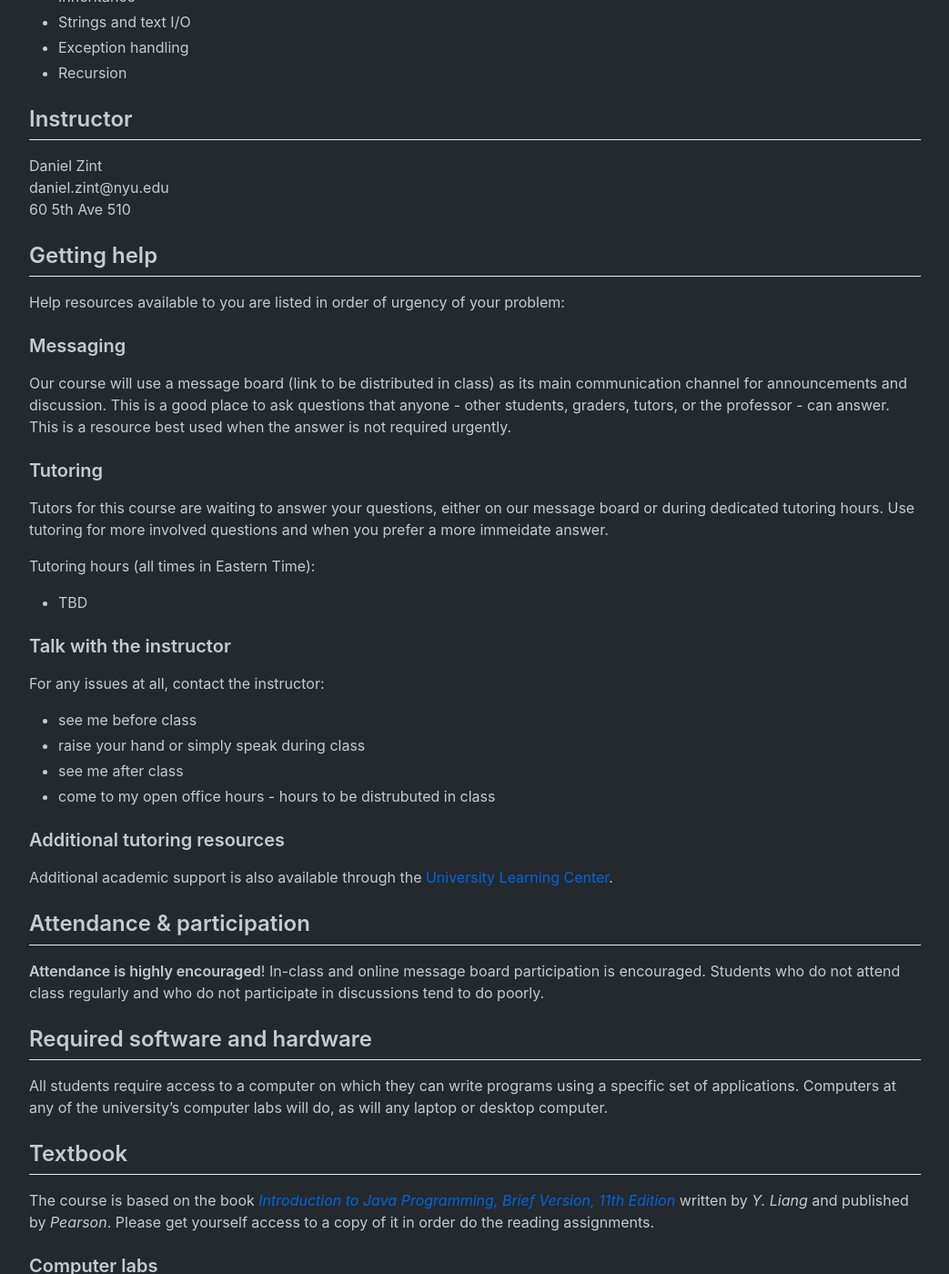
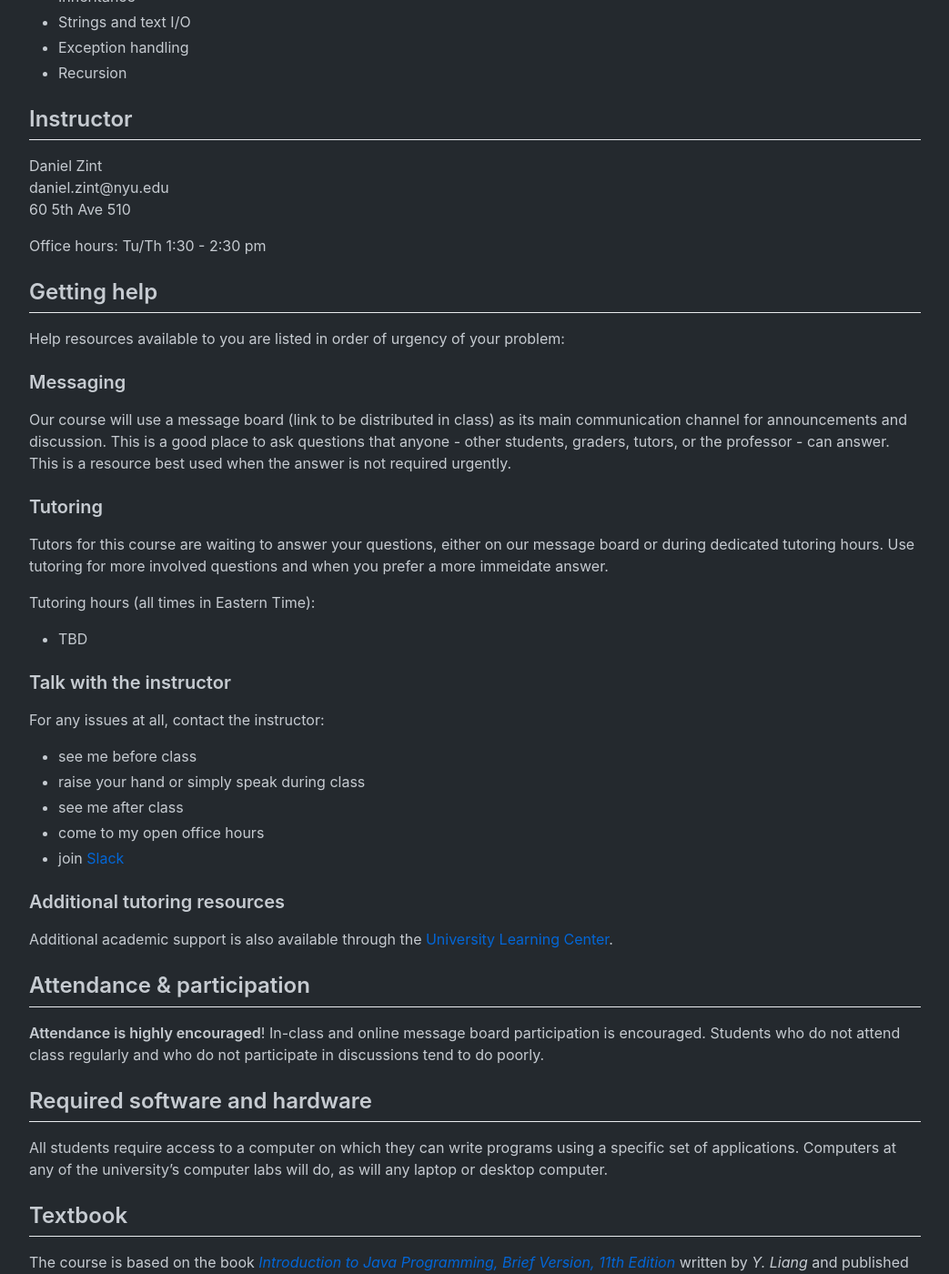
Before and after one commit to nyu-daniel-zint/intro-to-computer-science-2024-spring, a Jekyll site: the page built from content/syllabus.md, in a window 1280 px wide and 1400 px high, scrolled down 755 px. Shown: the whole window at 91% size, without its empty margins (118-1161 px from the left). Built offline with Jekyll 4.4.1, drawn with Linux system fonts in a browser that asks for light colours; comment, search, counter and statistics services are not loaded.

Commit message:
Add office hours + slack invitation link to syllabus.

```diff
--- a/content/syllabus.md
+++ b/content/syllabus.md
@@ -37,6 +37,8 @@ Daniel Zint
 daniel.zint@nyu.edu
 60 5th Ave 510
 
+Office hours: Tu/Th 1:30 - 2:30 pm
+
 ## Getting help
 
 Help resources available to you are listed in order of urgency of your problem:
@@ -60,7 +62,8 @@ For any issues at all, contact the instructor:
 - see me before class
 - raise your hand or simply speak during class
 - see me after class
-- come to my open office hours - hours to be distrubuted in class
+- come to my open office hours
+- join [Slack](https://join.slack.com/t/introtocomput-mlg1264/shared_invite/zt-1npo185si-eIYS_8Di70fAlFY2CknxcA)
 
 ### Additional tutoring resources
 
```
Also changed, not shown: slides/welcome.md (+5 -5 lines).
